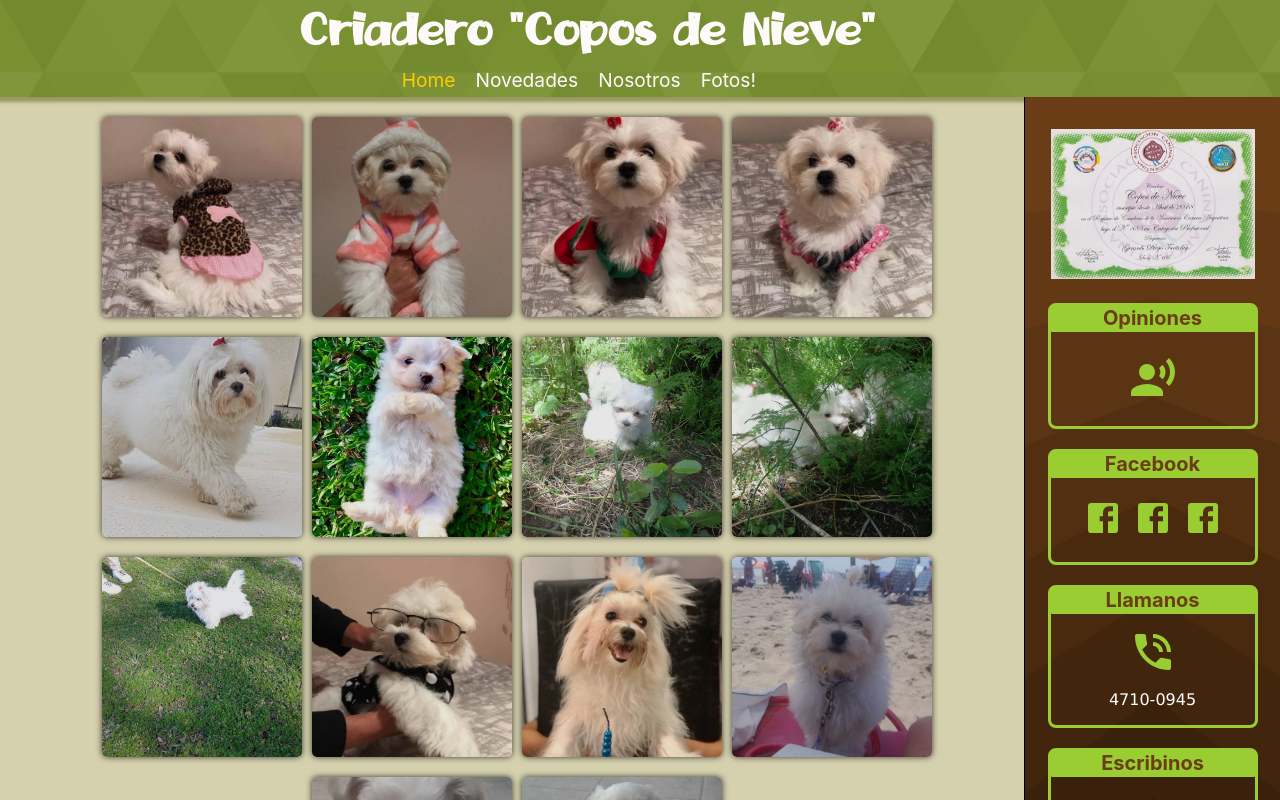
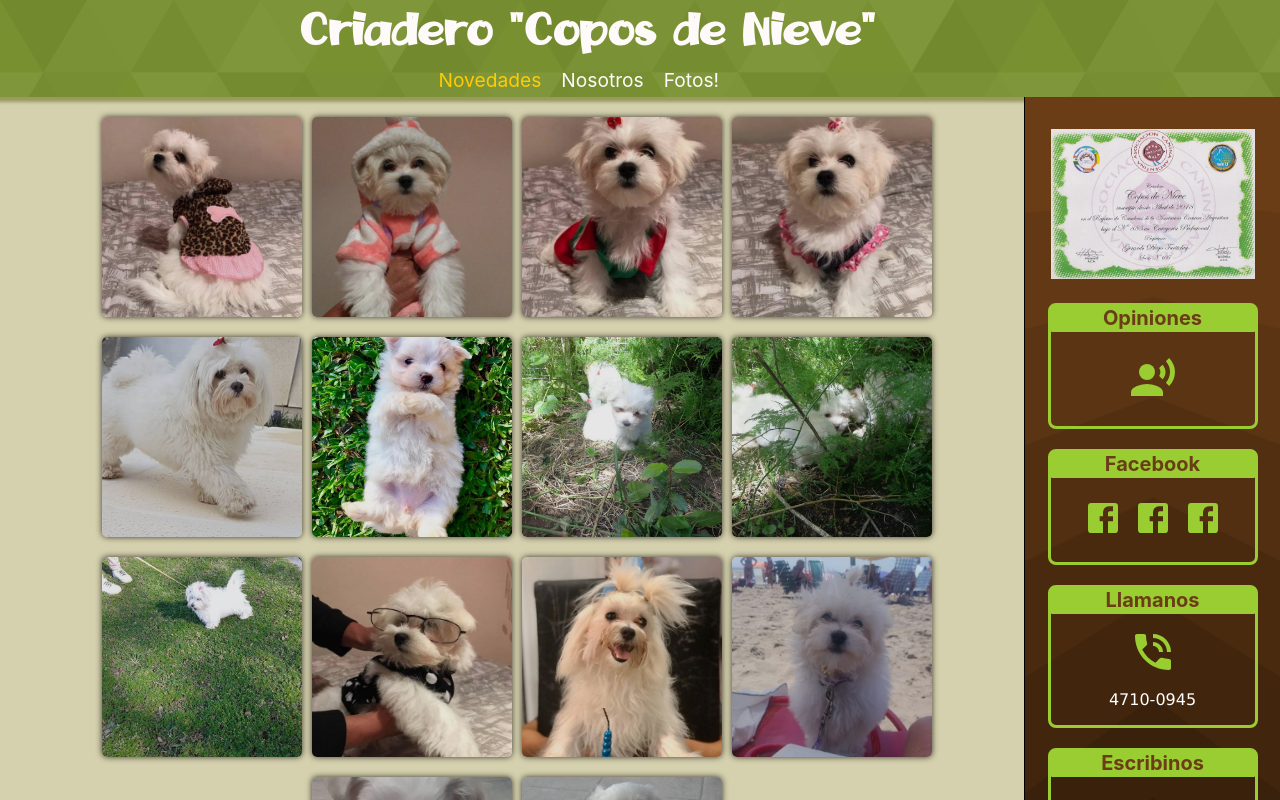
Before and after one commit to MarianoRamborger/Criadero, a React (Create React App) app: page /fotos in a window 1280 px wide. Shown: the top 800 px of the page. Built offline with nearby package versions, Linux system fonts and the light colour scheme.

Commit message:
Temporal change before netlify del

```diff
--- a/package.json
+++ b/package.json
@@ -24,7 +24,7 @@
   },
   "scripts": {
     "start": "react-scripts start",
-    "build": "react-scripts build",
+    "build": "CI= react-scripts build",
     "test": "react-scripts test",
     "eject": "react-scripts eject"
   },
--- a/src/App.css
+++ b/src/App.css
@@ -125,7 +125,6 @@
 
 .right-column-sticky {
   margin-top: 8.5%;
-  position: sticky;
   top: 0;
   display: flex;
   flex-flow: column nowrap;
--- a/src/App.js
+++ b/src/App.js
@@ -3,8 +3,8 @@ import './App.css'
 
 // import LeftBody from './Components/LeftBody/Leftbody'
 import Header from './Components/Header/Header'
-import Title from './Components/Accordion/Title'
-import Accordion from './Components/Accordion/Accordion'
+// import Title from './Components/Accordion/Title'
+// import Accordion from './Components/Accordion/Accordion'
 import PicturesBody from './Components/LeftBody/PicturesBody'
 import NewsBody from './Components/LeftBody/newsBody'
 import NosotrosBody from './Components/LeftBody/NosotrosBody'
@@ -26,7 +26,7 @@ import {
 
 export const App = () => {
 
-const [sectionState, changeSectionState] = useState("home")
+const [sectionState, changeSectionState] = useState("novedades")
 
 
 
@@ -39,7 +39,7 @@ return (
 
 
 
-          <Route exact path="/">
+          {/* <Route exact path="/">
               <Title />
             <Accordion changeSectionState={changeSectionState} />
           </Route>
@@ -47,10 +47,10 @@ return (
 
           <Route exact path="/home">
           <Redirect to='/' />
-          </Route>
+          </Route> */}
 
 
-          <Route exact path="/novedades">
+          <Route exact path="/">
 
                 <Header  sectionState={sectionState} changeSectionState={changeSectionState}/>
 
@@ -60,6 +60,11 @@ return (
                 <RightColumn />
                 </div>
           </Route>
+
+          <Route exact path="/novedades">
+          <Redirect to='/' />
+          </Route>
+
 
           <Route  exact path="/fotos">
 
--- a/src/Components/Header/Navbar.js
+++ b/src/Components/Header/Navbar.js
@@ -23,12 +23,12 @@ return (
     <nav className="nav-bar">
         <ul className="nav-list">
 
-        {
+        {/* {
             sectionState === "home" ?
             <li> <Link to="/home"  className="selected" id="home"  onClick={handleStateChange} > Home </Link>  </li>
             :
             <li> <Link to="/home"  id="home"  onClick={handleStateChange} > Home </Link>  </li>
-        }
+        } */}
 
         {
             sectionState === "novedades" ?
```
